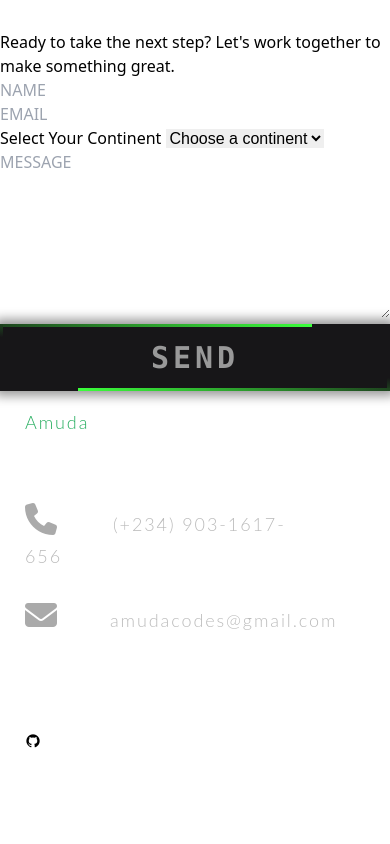
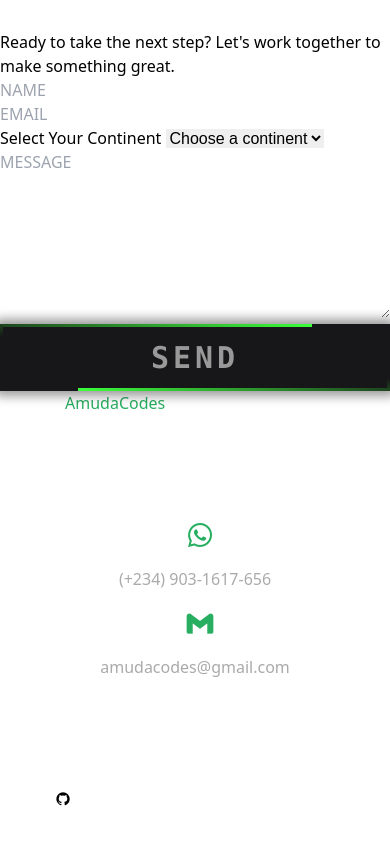
Before and after one commit to Amudacodes/amuda, a SvelteKit app: page / in a window 390 px wide. Shown: the part 8191-9035 px from the top of the page. Before the commit the page ends 8993 px from the top, so only its background shows below. Built offline with nearby package versions, Linux system fonts and the light colour scheme; some icons are missing.

Commit message:
just added some style

```diff
--- a/src/routes/+page.svelte
+++ b/src/routes/+page.svelte
@@ -381,36 +381,50 @@
       </form>
 
 
-
-      <!-- <i class='bx bx-name='send'></i> -->
-      <!-- <box-icon name='send' animation='fade-right' ></box-icon> -->
       <div class="direct-contact-container ">
 
+        <ul class="contact-list">
+          <li class="list-item1">
+            <a class="place" href="#">AmudaCodes</a>
+            <!-- <span class="contact-text place">AmudaCodes</span> -->
+          </li>
+          <p class="list-item-p">Crafting seamless experiences with code, collaboration, and constant growth.</p>
+
+          <!-- <li class="list-all">
+            <i class='bx bxl-whatsapp phone'></i>
+
+                <a href="tel:234-903-161-7656" class="text-white" title="Give me a call or Whatsapp me">(+234) 903-1617-656</a>
+
+
+          </li> -->
+          <li class="list-item">
+            <i class='bx bxl-whatsapp phone'></i>
+              <!-- <span class="contact-text"> -->
+                <a href="https://api.whatsapp.com/send?phone=2349031617656" title="Give me a call or Whatsapp me" target="_blank">(+234) 903-1617-656</a>
+              <!-- </span> -->
+            <!-- </i> -->
+          </li>
+
+
+          <li class="list-item sm:pb-[2rem]">
+            <i class='bx bxl-gmail phone'></i>
+              <!-- <span class="contact-text"> -->
+                <a href="mailto:amudacodes@gmail.com" title="Send me an email">amudacodes@gmail.com</a>
+              <!-- </span>
+            </i> -->
+          </li>
+
+        </ul>
+
+
         <!-- <ul class="contact-list">
-          <li class="list-item"><span class="contact-text place">AmudaCodes</span></li>
-          <p class="list-item-p">Crafting seamless experiences with code, collaboration, and constant growth.</p>
-
-          <li class="list-all">
-            <i class='bx bxl-whatsapp phone'></i>
-
-                <a href="tel:234-903-161-7656" class="text-white" title="Give me a call or Whatsapp me">(+234) 903-1617-656</a>
-
-
-          </li>
-
-          <li class="list-item sm:pb-[2rem]"><i class='bx bxl-gmail phone'><span class="contact-text"><a href="mailto:amudacodes@gmail.com" title="Send me an email">amudacodes@gmail.com</a></span></i></li>
-
-        </ul> -->
-
-
-        <ul class="contact-list">
           <li class="list-item"><span class="contact-text name text-bg-green-600">Amuda</span></li>
           <p class="list-item-p">Crafting seamless experiences with code, collaboration, and constant growth.</p>
 
           <li class="list-item"><i class="fa fa-phone fa-2x"><span class="contact-text phone"><a href="https://api.whatsapp.com/send?phone=2349031617656" title="Give me a call or Whatsapp me" target="_blank">(+234) 903-1617-656</a></span></i></li>
 
           <li class="list-item"><i class="fa fa-envelope fa-2x"><span class="contact-text gmail"><a href="mailto:amudacodes@gmail.com" title="Send me an email">amudacodes@gmail.com</a></span></i></li>
-
+        </ul> -->
         <hr>
 
         <ul id="connect" class="social-media-list flex items-center justify-center">
@@ -926,16 +940,26 @@ nav{
 }
 
 /* Location, Phone, Email Section */
-/* .contact-list {
+.contact-list {
   list-style-type: none;
-  margin-left: -30px;
-  padding-right: 20px;
+  /* margin-left: -30px;
+  padding-right: 20px; */
+  padding-bottom: 2rem;
 }
 
 .list-item {
- padding-bottom: 1.5rem;
+ padding-bottom: 1rem;
   color: #aaa;
   display: flex;
+  gap: 2rem;
+  align-items: center;
+
+}
+.list-item1 {
+ padding-bottom: 1rem;
+  color: #aaa;
+  display: flex;
+  gap: 2rem;
   align-items: center;
 
 }
@@ -949,6 +973,7 @@ nav{
 
 .place {
   color: #27AE60;
+  margin-left: 10px;
 }
 
 .phone {
@@ -971,14 +996,14 @@ nav{
   transition-duration: 0.2s;
 }
 
-.contact-text a:hover {
+.list-item a:hover {
   color: #fff;
   text-decoration: none;
 }
- */
-
-
- .contact-list {
+
+
+
+ /* .contact-list {
   list-style-type: none;
   margin-left: -30px;
   padding-right: 20px;
@@ -996,12 +1021,13 @@ nav{
 }
 
 .name {
-  /* margin-left: 62px; */
+  margin-left: 62px;
   color: #27AE60;
 }
 
 .phone {
   margin-left: 56px;
+
 }
 
 .gmail {
@@ -1017,7 +1043,7 @@ nav{
 .contact-text a:hover {
   color: #fff;
   text-decoration: none;
-}
+} */
 
 
 /* Social Media Icons */
@@ -1163,6 +1189,27 @@ hr {
   }
 }
 
+@media screen and (max-width: 767px) {
+  .list-item{
+    display: flex;
+    flex-direction: column;
+    gap: 1rem;
+  }
+  .contact-list {
+    list-style-type: none;
+    margin-left: 0;
+    padding-right: 0;
+    padding-bottom: 1rem;
+  }
+  .list-item1 {
+  padding-bottom: 1rem;
+  color: #aaa;
+  display: flex;
+  gap: 2rem;
+  align-items: none;
+
+  }
+}
 
 
 
```
